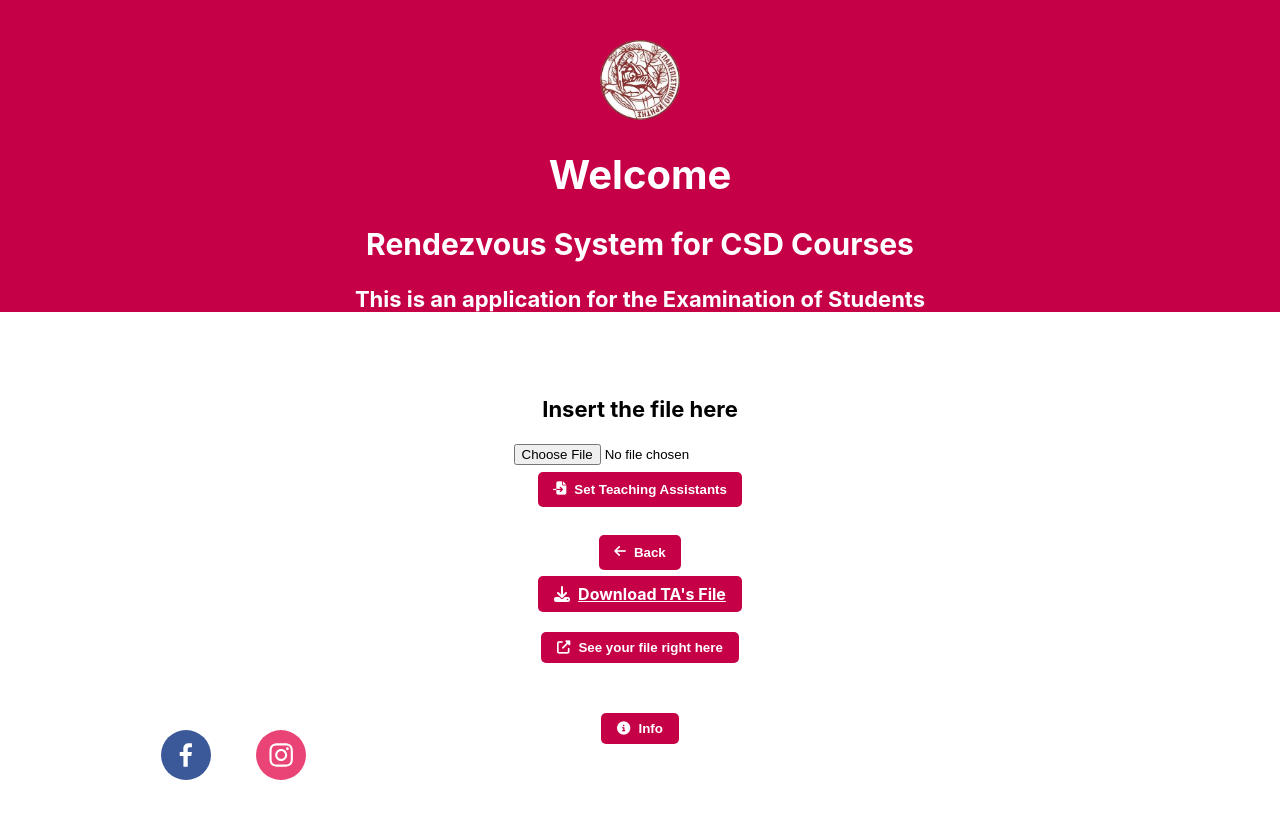
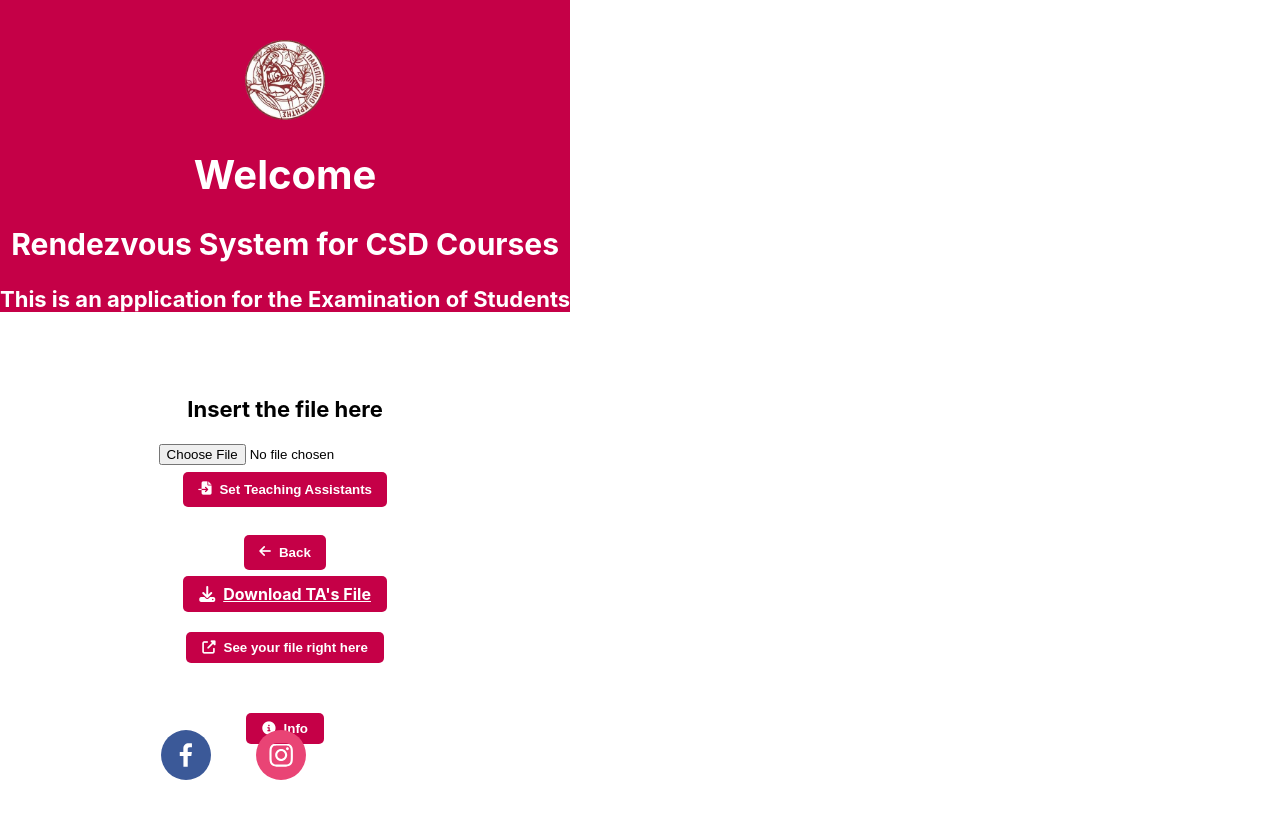
Before and after one commit to anestiskivro/CSD-Client, a React (Create React App) app: page /teacher/SetTAs in a window 1280 px wide. Shown: the top 818 px of the page. Built offline with nearby package versions, Linux system fonts and the light colour scheme.

Commit message:
mobile develop more

```diff
--- a/src/components/setExams.js
+++ b/src/components/setExams.js
@@ -1,11 +1,14 @@
 import '@fortawesome/fontawesome-free/css/all.min.css';
 import axios from 'axios';
 import React, { useState } from 'react';
+import { useMediaQuery } from 'react-responsive';
 import { useLocation, useNavigate } from 'react-router-dom';
 import Info from '../components/info';
 import "./setExams.css";
 
+
 function Set_Exams() {
+  const isMobile = useMediaQuery({ maxWidth: 768 });
   const [name, setName] = useState("");
   const [fromDate, setfromDate] = useState("");
   const [toDate, setToDate] = useState("");
@@ -44,6 +47,7 @@ function Set_Exams() {
   }
 
   return (
+    <div className={`home-container ${isMobile ? 'mobile' : 'desktop'}`}>
     <div className="set-exams-container">
       <Info email={email} />
       <div className="right">
@@ -92,6 +96,7 @@ function Set_Exams() {
             <i className="fa-solid fa-arrow-left" style={{ paddingRight: '8px' }}></i>Back</button>
       </div>
     </div>
+    </div>
   )
 }
 
--- a/src/components/setTAs.js
+++ b/src/components/setTAs.js
@@ -1,11 +1,13 @@
 import '@fortawesome/fontawesome-free/css/all.min.css';
 import axios from 'axios';
 import React, { useState } from 'react';
+import { useMediaQuery } from 'react-responsive';
 import { useLocation, useNavigate } from 'react-router-dom';
 import "../components/teacher_op.css";
 import Info from './info';
 
 function TeachingAssistant() {
+  const isMobile = useMediaQuery({ maxWidth: 768 });
   const navigate = useNavigate();
   const location = useLocation();
   const { email, selectedCourse } = location.state || {};
@@ -69,6 +71,7 @@ function TeachingAssistant() {
     reader.readAsDataURL(fileData);
   };
   return (
+    <div className={`home-container ${isMobile ? 'mobile' : 'desktop'}`}>
       <div className="admin1">
         <Info email={email}></Info>
         <div className="right">
@@ -105,6 +108,7 @@ function TeachingAssistant() {
           )}
         </div>
       </div>
+    </div>
   );
 }
 
--- a/src/pages/Teacher_ins_stud.js
+++ b/src/pages/Teacher_ins_stud.js
@@ -1,11 +1,14 @@
 import '@fortawesome/fontawesome-free/css/all.min.css';
 import axios from 'axios';
 import React, { useState } from 'react';
+import { useMediaQuery } from 'react-responsive';
 import { useLocation, useNavigate } from 'react-router-dom';
 import Info from '../components/info';
 import "../components/teacher_op.css";
 
+
 function Teacher_ins_stud() {
+  const isMobile = useMediaQuery({ maxWidth: 768 });
   const navigate = useNavigate();
   const location = useLocation();
   const { email } = location.state || {};
@@ -71,6 +74,7 @@ function Teacher_ins_stud() {
   };
 
   return (
+    <div className={`home-container ${isMobile ? 'mobile' : 'desktop'}`}>
     <div className="admin1">
       <Info email={email}></Info>
       <div className="right">
@@ -112,6 +116,7 @@ function Teacher_ins_stud() {
         )}
       </div>
     </div>
+    </div>
   );
 };
 
```
Lines whose indentation alone changed are shown as unchanged.
